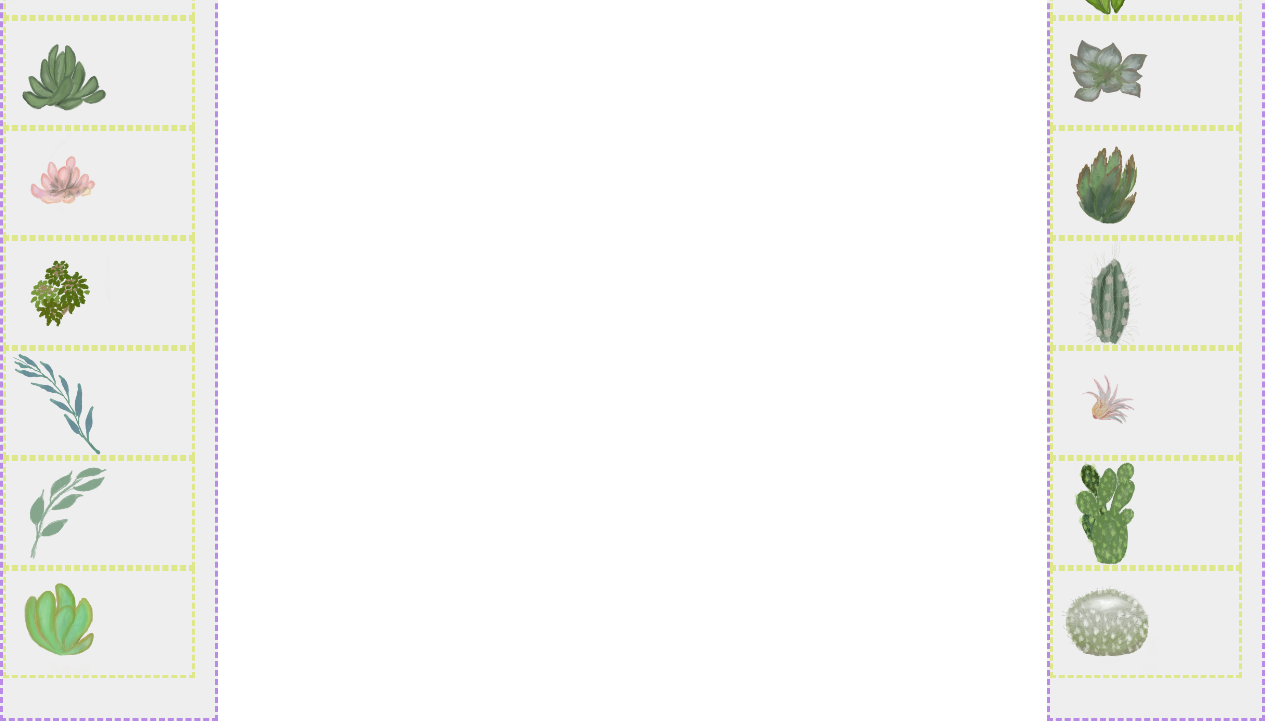
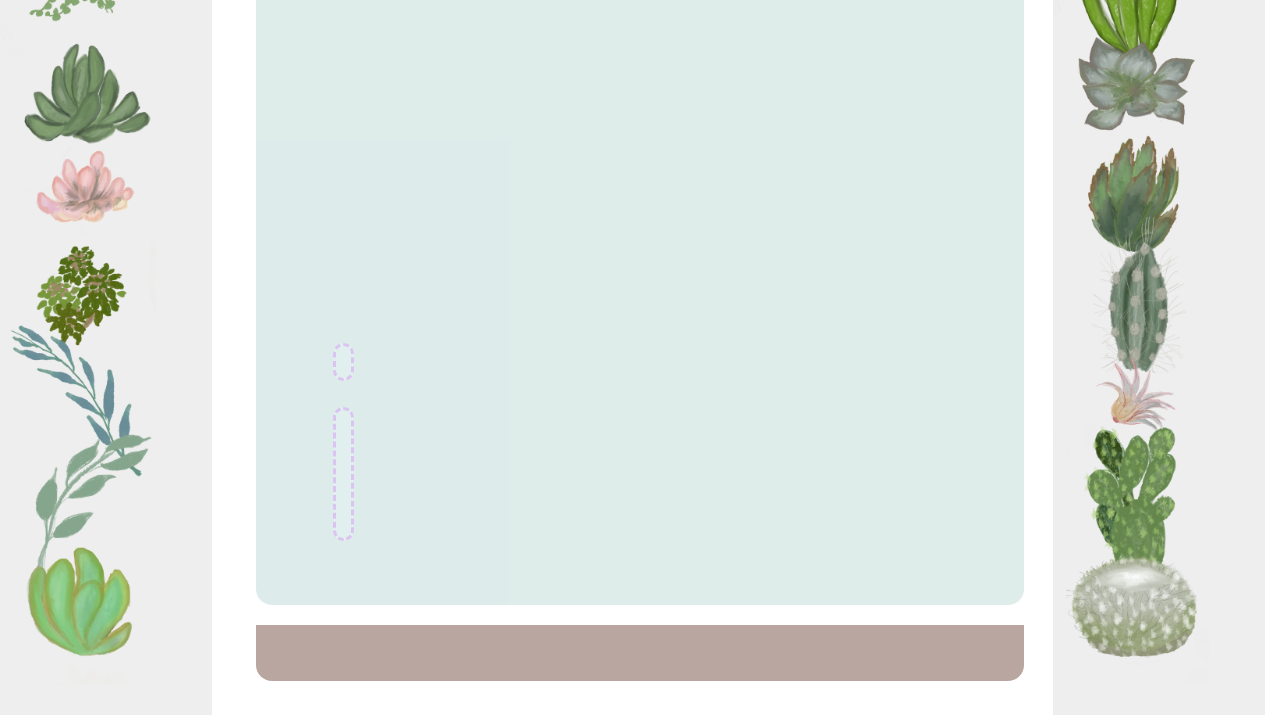
Before and after one commit to EvelynGonzalez21/pw-terrarium-2023a, a plain HTML site: page index.html in a window 1280 px wide. Shown: the part 115-836 px from the top of the page. Drawn offline with Linux system fonts and the light colour scheme.

Commit message:
⭐JarraTerminada

```diff
--- a/style.css
+++ b/style.css
@@ -11,9 +11,6 @@ h1 {
     top: 10px;
     position: absolute; /* posicion absoluta tiene como caracteristicas */
     padding:10px;
-    border: 3px;     /* solo son para vizualizar los movimientos*/
-    border-style:dashed;
-    border-color: #ba8ae7;
 }
 /* ID se representa con el #*/
 #left-container
@@ -25,18 +22,79 @@ h1 {
 {
     right: 15px;
 }
+
 .plant-holder{ /*contenederores de las plantas*/
     position: relative;
     height: 13%;
     left: -10px;
-    border: 3px;     /* solo son para vizualizar los movimientos*/
-    border-style:dashed;
-    border-color: #dee78a;
 }
+
 .plant{ /*plantas*/
     position:absolute;
     /*tamaño de la imagen*/
-    max-width: 100%;  /*150*/
-    max-height: 100%;
+    max-width: 150%;  /*150*/
+    max-height: 150%;
     z-index: 2;
 }
+
+.jar-walls{
+    height: 80%;
+    width: 60%;
+    background-color: #bddad6;
+    border-radius: 1rem;
+    position: absolute;
+    left: 20%;
+    bottom: 0.5;
+    opacity: 0.5;
+}
+
+.jar-top {
+    height: 5%;
+    width: 50%;
+    background-color: #bddad6;
+    position: absolute;
+    left: 25%;
+    bottom: 86%;
+    opacity: 0.5;
+
+}
+
+.dirt{
+    position: absolute;
+    height: 7%;
+    width: 60% ;
+    left: 20%;
+    bottom: 0.5%;
+    border: 3px;     /* solo son para vizualizar los movimientos*/
+    background-color: #744f43;
+    border-radius: 0rem 0rem 1rem 1rem;
+    opacity: 0.5;
+    z-index: -1;
+
+}
+.jar-glossy-long
+{
+    position: absolute;
+    height: 20%;
+    width: 2% ;
+    left: 10%;
+    bottom: 10%;
+    background-color: #c4e2de;
+    border-radius: 1rem 1rem 1rem 1rem;
+    border: 3px;
+    border-style:dashed;
+    border-color: #ba8ae7;
+
+}
+.jar-glossy-short{
+    position: absolute;
+    height: 5%;
+    width: 2% ;
+    left: 10%;
+    bottom: 35%;
+    background-color: #c4e2de;
+    border-radius: 1rem 1rem 1rem 1rem;
+    border: 3px;
+    border-style:dashed;
+    border-color: #ba8ae7;
+}
```
